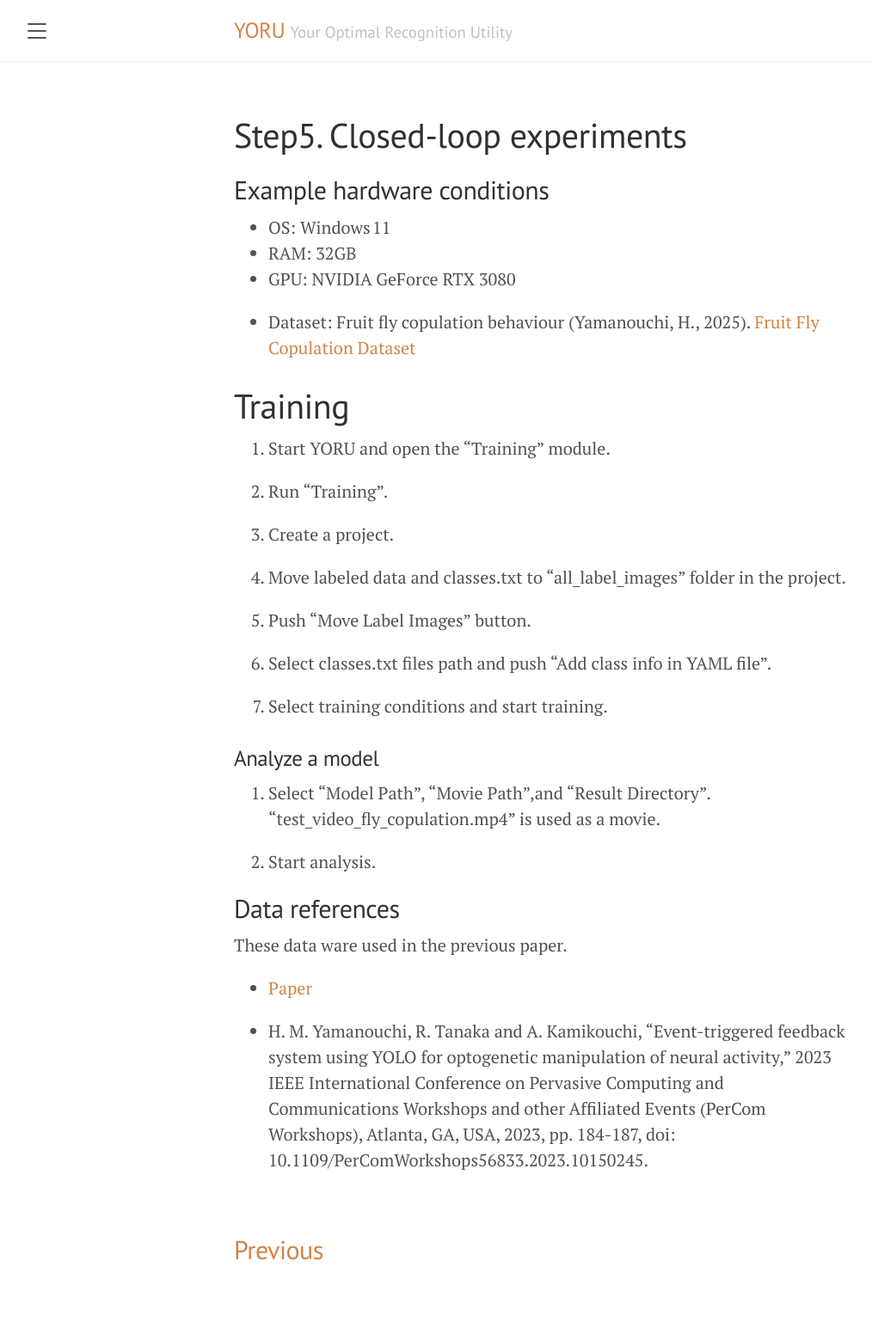
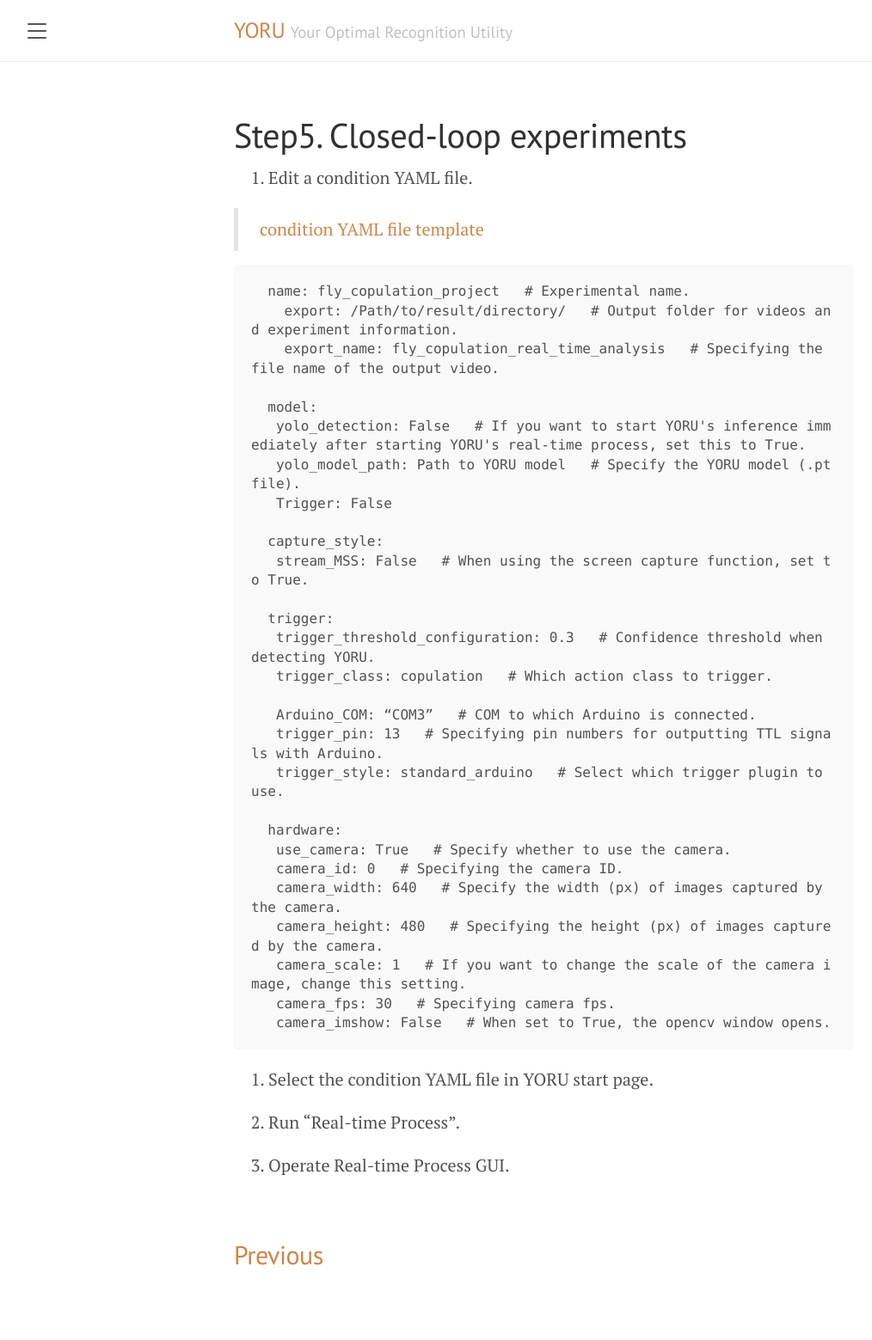
Before and after one commit to Kamikouchi-lab/YORU_doc, a Jekyll site: the page built from _tutorial/05_closed_loop_tutorial.md, in a window 1280 px wide. Shown: the whole page at 86% size, without its empty margins (8-1022 px from the left). Built offline with Jekyll 4.4.1, drawn with Linux system fonts in a browser that asks for light colours.

Commit message:
change contents

````diff
--- a/_tutorial/05_closed_loop_tutorial.md
+++ b/_tutorial/05_closed_loop_tutorial.md
@@ -4,44 +4,46 @@
 title: Step5. Closed-loop experiments
 ---
 
-## Example hardware conditions
- - OS: Windows 11
- - RAM: 32GB
- - GPU: NVIDIA GeForce RTX 3080
+1. Edit a condition YAML file.
 
- - Dataset: Fruit fly copulation behaviour (Yamanouchi, H., 2025). [Fruit Fly Copulation Dataset](https://doi.org/10.5281/zenodo.15653581)
+  > [condition YAML file template](https://github.com/Kamikouchi-lab/YORU/blob/main/config/template.yaml)
 
+   ```
+  name: fly_copulation_project   # Experimental name.
+    export: /Path/to/result/directory/   # Output folder for videos and experiment information.
+    export_name: fly_copulation_real_time_analysis   # Specifying the file name of the output video.
 
-# Training
+  model:
+   yolo_detection: False   # If you want to start YORU's inference immediately after starting YORU's real-time process, set this to True.
+   yolo_model_path: Path to YORU model   # Specify the YORU model (.pt file).
+   Trigger: False
 
-1. Start YORU and open the “Training” module.
+  capture_style:
+   stream_MSS: False   # When using the screen capture function, set to True.
 
-2. Run "Training".
+  trigger:
+   trigger_threshold_configuration: 0.3   # Confidence threshold when detecting YORU.
+   trigger_class: copulation   # Which action class to trigger.
 
-3. Create a project.
+   Arduino_COM: “COM3”   # COM to which Arduino is connected.
+   trigger_pin: 13   # Specifying pin numbers for outputting TTL signals with Arduino.
+   trigger_style: standard_arduino   # Select which trigger plugin to use.
 
-4. Move labeled data and classes.txt to "all_label_images" folder in the project.
+  hardware:
+   use_camera: True   # Specify whether to use the camera.
+   camera_id: 0   # Specifying the camera ID.
+   camera_width: 640   # Specify the width (px) of images captured by the camera.
+   camera_height: 480   # Specifying the height (px) of images captured by the camera.
+   camera_scale: 1   # If you want to change the scale of the camera image, change this setting.
+   camera_fps: 30   # Specifying camera fps.
+   camera_imshow: False   # When set to True, the opencv window opens.
+   ```
 
-5. Push "Move Label Images" button.
+2. Select the condition YAML file in YORU start page.
 
-6. Select classes.txt files path and push "Add class info in YAML file".
+3. Run "Real-time Process".
 
-7. Select training conditions and start training.
-
-### Analyze a model
-
-1. Select "Model Path", "Movie Path",and "Result Directory". "test_video_fly_copulation.mp4" is used as a movie.
-
-2. Start analysis.
-
-
-## Data references
-
-These data ware used in the previous paper.
-
-- [Paper](https://ieeexplore.ieee.org/document/10150245)
-
-- H. M. Yamanouchi, R. Tanaka and A. Kamikouchi, "Event-triggered feedback system using YOLO for optogenetic manipulation of neural activity," 2023 IEEE International Conference on Pervasive Computing and Communications Workshops and other Affiliated Events (PerCom Workshops), Atlanta, GA, USA, 2023, pp. 184-187, doi: 10.1109/PerComWorkshops56833.2023.10150245.
+4. Operate Real-time Process GUI.
 
 
 <br>
````
Also changed, not shown: _tutorial/02_create_model_tutorial.md (+27 -20 lines), _tutorial/03_analyze_video_tutorial.md (+9 -30 lines), _tutorial/04_model_evaluation_tutorial.md (+19 -20 lines).
